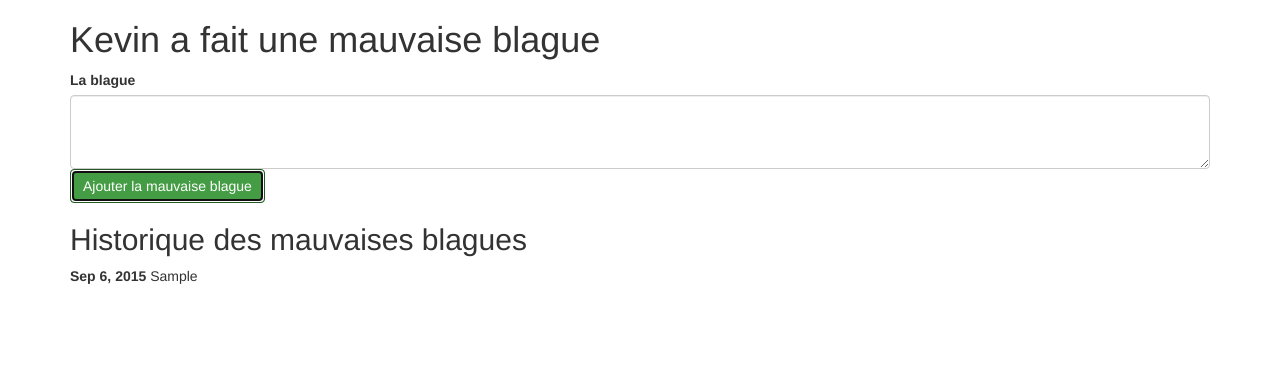
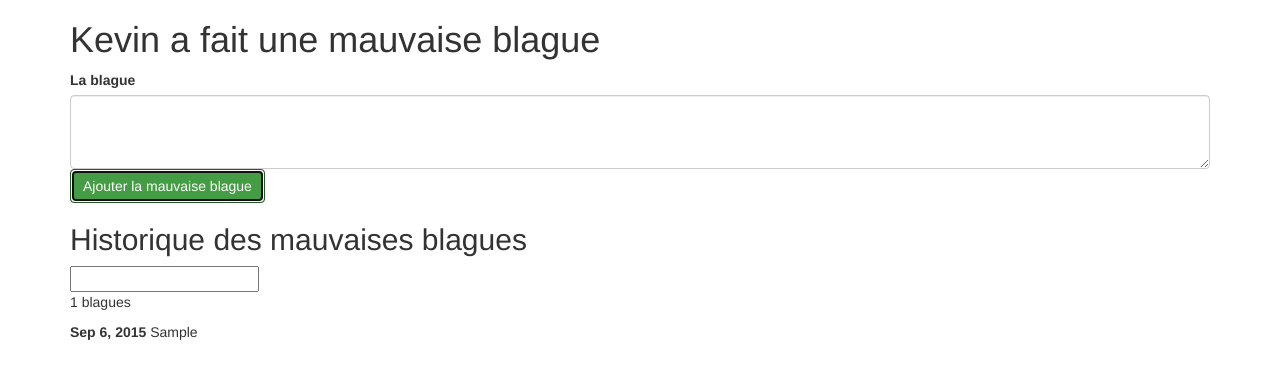
Before and after one commit to RudyBaer/projet_kevin, a website: page html/index.html in a window 1280 px wide. Both pictures are taken after typing "Sample" into the empty fields and a click on the button "Ajouter la mauvaise blague". Drawn offline with nearby package versions, Linux system fonts and the light colour scheme.

Commit message:
basic filter

```diff
--- a/html/index.html
+++ b/html/index.html
@@ -21,8 +21,11 @@
         </div>
     </form>
     <h2>Historique des mauvaises blagues</h2>
+    <input type="text" ng-model="jokefilter">
 
-    <div ng-repeat="joke in jokes">
+    <p>{{(jokes | filter:jokefilter).length }} blagues</p>
+
+    <div ng-repeat="joke in jokes | filter:jokefilter">
         <p><strong>{{joke.date | date : short}}</strong> {{joke.txt}}</p>
     </div>
 </div>
--- a/html/index.js
+++ b/html/index.js
@@ -4,6 +4,8 @@ app.controller("main", function ($scope) {
         $scope.name = "Kevin";
 
         $scope.jokes = [];
+
+        $scope.jokefilter = "";
 
         $scope.addJoke = function (joke) {
             console.log(joke);
```
